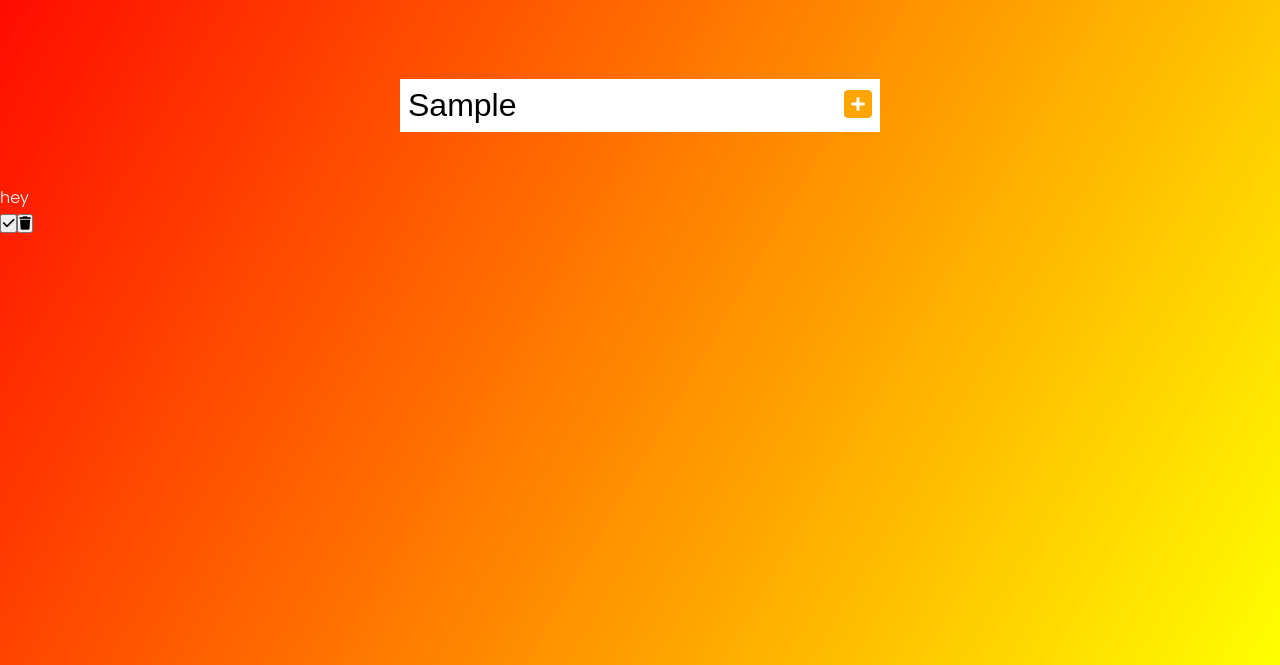
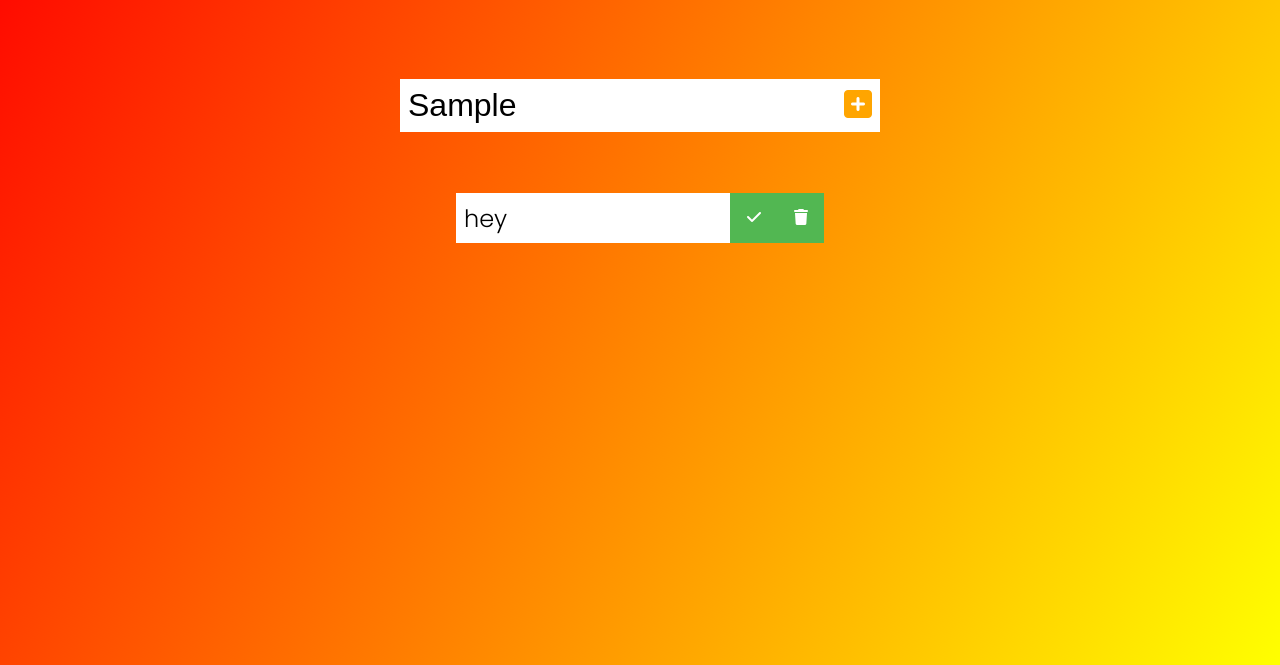
Before and after one commit to Anila277/ToDoJavaScript, a plain HTML site: page index.html in a window 1280 px wide. Both pictures are taken after typing "Sample" into the empty fields and a click on the button 858 px from the left and 240 px from the top of the page. Shown: the part 135-800 px from the top of the page. Drawn offline with Linux system fonts and the light colour scheme.

Commit message:
wip: adds style for the LIs list

```diff
--- a/style.css
+++ b/style.css
@@ -42,3 +42,46 @@ form button:hover {
     background: yellowgreen;
     color: white;
 }
+
+.todo-container {
+    display: flex;
+    justify-content: center;
+    align-items: center;
+}
+
+.todo-list {
+    min-width: 30%;
+    list-style: none;
+}
+
+.todo {
+    margin: 0.5rem;
+    background: white;
+    color: black;
+    font-size: 1.5rem;
+    display: flex;
+    justify-content: space-between;
+    align-items: center;
+}
+
+.todo li {
+    flex: 1;
+}
+
+.trash-btn,
+.complete-btn {
+    background: rgb(156, 103, 3);
+    color: white;
+    border: none;
+    padding: 1rem;
+    cursor: pointer;
+    font-size: 1rem;
+}
+
+.complete-btn {
+    background: rgb(82, 183, 82);
+}
+
+.todo-item {
+    padding: 0rem 0.5rem;
+}
```
